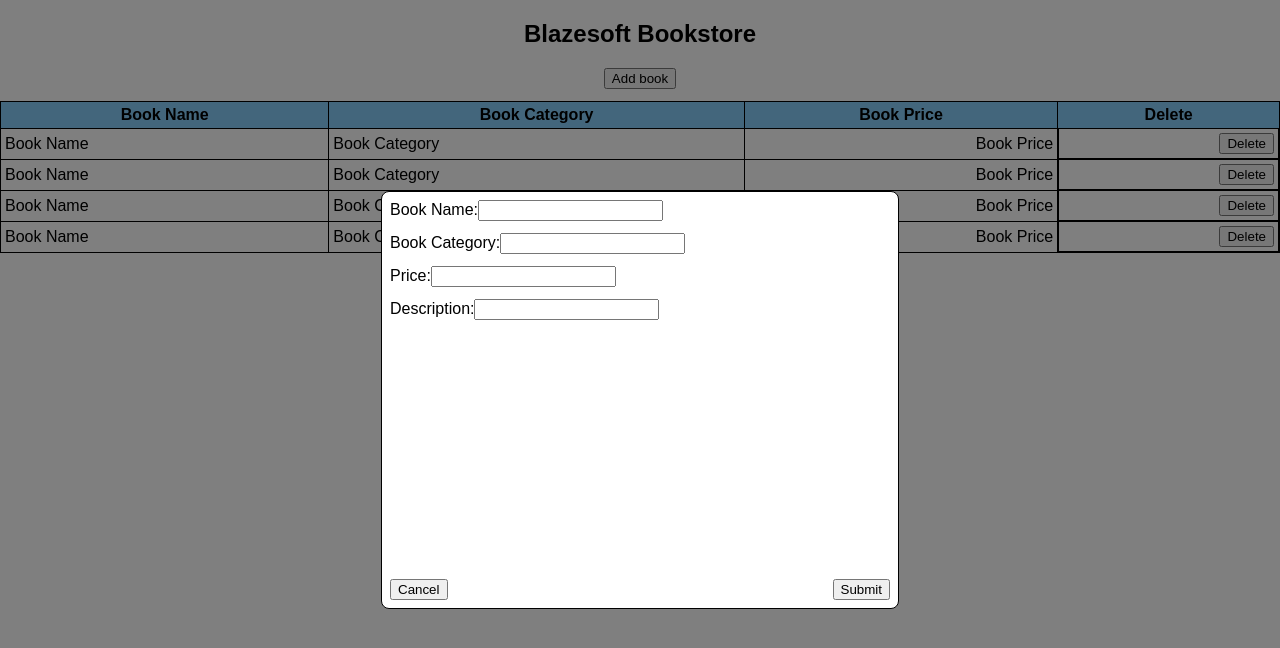
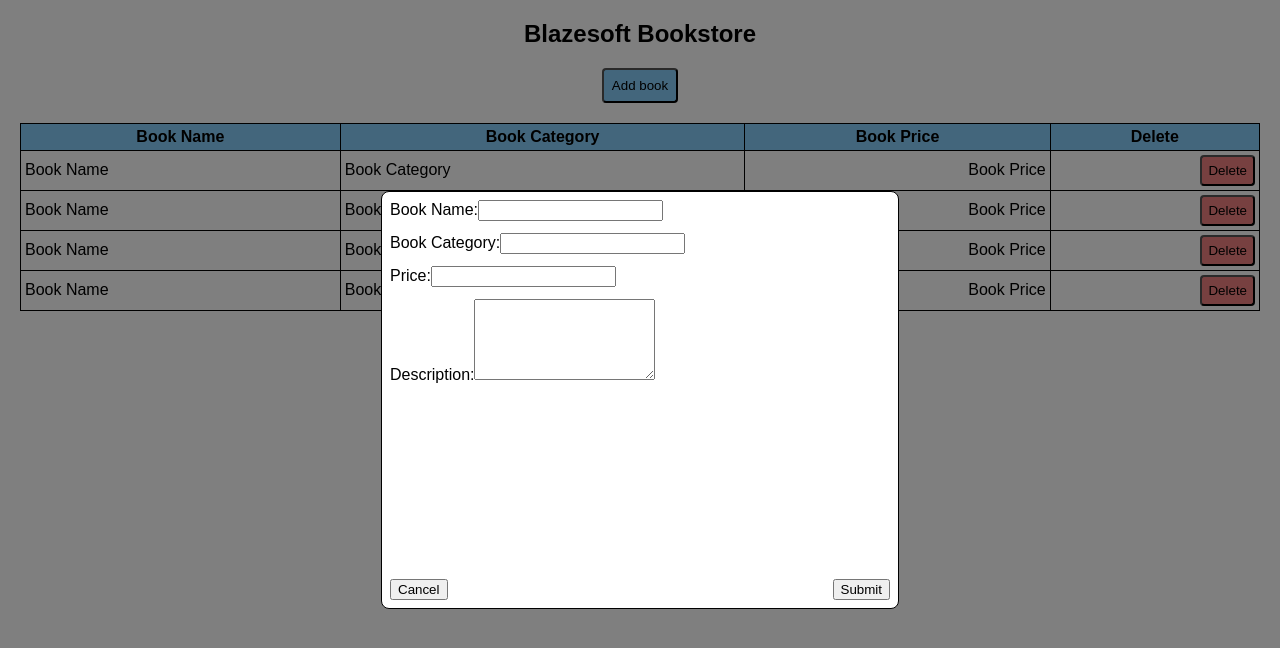
Before and after one commit to ShahAashka/BlazesoftAssessment, a React (Create React App) app: page / in a window 1280 px wide. Both pictures are taken after a click on the button "Add book". Shown: the top 648 px of the page. Built offline with nearby package versions, Linux system fonts and the light colour scheme.

Commit message:
Added action functions and improved UI

```diff
--- a/src/Components/BookDetailsModal.js
+++ b/src/Components/BookDetailsModal.js
@@ -1,33 +1,73 @@
-import React from "react";
+import React,{useState} from "react";
 import Modal from "./UtilityComponents/Modal";
 import "./BookDetailsModal.css"
 
 const BookDetailsModal = ({handleClose, open, buttonText}) => {
 
+    const [bookId, setBookId] = useState("")
+    const [bookName, setBookName] = useState("");
+    const [bookCategory, setBookCategory] = useState("");
+    const [bookPrice, setBookPrice] = useState("");
+    const [bookDescription, setBookDescription] = useState("");
+    const handleBookName = (e) => {
+        setBookName(e.target.value)
+    }
+    const handleBookCategory = (e) => {
+        setBookCategory(e.target.value)
+    }
+
+    const handleBookPrice = (e) => {
+        setBookPrice(e.target.value)
+    }
+
+    const handleBookDescription = (e) => {
+        setBookDescription(e.target.value)
+    }
+    const handleCancel = () => {
+        setBookName("");
+        setBookCategory("");
+        setBookPrice("");
+        setBookDescription("");
+        console.log("desc", bookDescription);
+        console.log("name", bookName)
+        console.log("category", bookCategory)
+        console.log("price", bookPrice)
+        console.log("desc", bookDescription);
+        handleClose();
+    }
+
+    const handleSubmit = () => {
+        console.log("name", bookName)
+        console.log("category", bookCategory)
+        console.log("price", bookPrice)
+        console.log("desc", bookDescription);
+
+        handleClose();
+    }
     return(
         <Modal isOpen={open} >
             <div className="modalInnerSection">
                 <form className="bookForm">
                     <label>
                         Book Name:
-                        <input type="text" />
+                        <input type="text" onChange={handleBookName}/>
                     </label>
                     <label>
                         Book Category:
-                        <input type="text"/>
+                        <input type="text" onChange={handleBookCategory}/>
                     </label>
                     <label>
                         Price:
-                        <input type="number"/>
+                        <input type="number" onChange={handleBookPrice}/>
                     </label>
                     <label>
                         Description:
-                        <input type="text"/>
+                        <textarea name="bookDescription" rows={5} onChange={handleBookDescription}/>
                     </label>
                 </form>
                 <div className="modalActionButtons">
-                    <button onClick={handleClose}>Cancel</button>
-                    <button>{buttonText}</button>
+                    <button onClick={handleCancel}>Cancel</button>
+                    <button onClick={handleSubmit}>{buttonText}</button>
                 </div>
             </div>
         </Modal>
--- a/src/Components/BookItem.css
+++ b/src/Components/BookItem.css
@@ -14,8 +14,12 @@
     padding: 4px;
 }
 .deleteBook{
-   display: flex;
-   border: 1px solid black;
-   justify-content: flex-end;
-   padding: 4px;
+    border: 1px solid black;
+    text-align: right;
+    padding: 4px;
 }
+.bookDeleteButton{
+    background: lightcoral;
+    padding: 6px;
+    border-radius: 4px;
+}
--- a/src/Components/BookItem.js
+++ b/src/Components/BookItem.js
@@ -20,7 +20,7 @@
             <td className="bookCategory">Book Category</td>
             <td className="bookPrice">Book Price</td>
             <td className="deleteBook">
-                <button onClick={() => {alert("clicked Delete")}}>Delete</button>
+                <button className="bookDeleteButton" onClick={() => {alert("clicked Delete")}}>Delete</button>
             </td>
             <BookDetailsModal
                 open={open}
--- a/src/Components/BookList.css
+++ b/src/Components/BookList.css
@@ -3,7 +3,7 @@
     flex: 1;
     justify-content: center;
     align-items: center;
-    width: 100%;
+    margin: 20px;
 }
 .rowStyle {
     flex: 1;
--- a/src/Components/Header.css
+++ b/src/Components/Header.css
@@ -5,3 +5,9 @@
     flex-direction: column;
     margin-bottom: 12px;
 }
+.bookAddingButton {
+    background: lightskyblue;
+    padding: 8px;
+    border-radius: 4px;
+    box-shadow: 1px;
+}
--- a/src/Components/Header.js
+++ b/src/Components/Header.js
@@ -16,7 +16,7 @@
     return(
         <div className="mainHeaderSection">
             <h2>Blazesoft Bookstore</h2>
-            <button onClick={handleOpen}>Add book</button>
+            <button className="bookAddingButton" onClick={handleOpen}>Add book</button>
             <BookDetailsModal
                 open={open}
                 handleClose={handleClose}
```
Also changed, not shown: src/Redux/actions.js (added), src/Redux/reducers.js (added), src/Redux/store.js (added).
